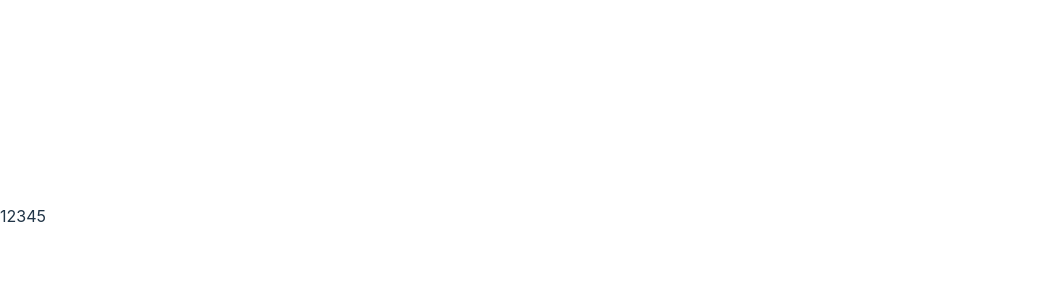
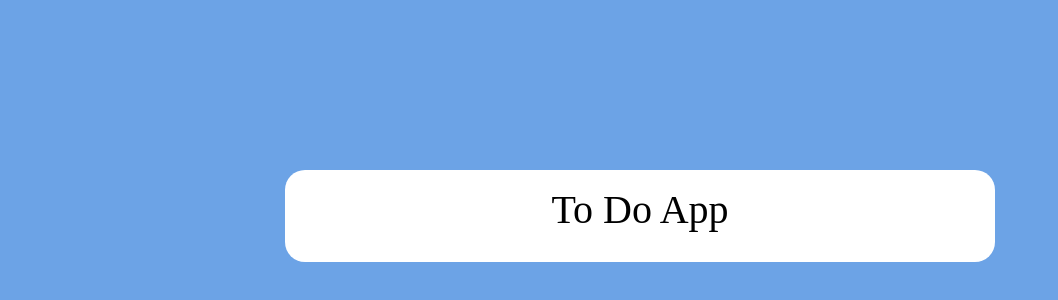
Before and after one commit to Kornull/todo_list, a React (Vite) app in the folder todo/: page / in a window 1280 px wide. Shown: the part 184-484 px from the top of the page, without its empty margins (0-1058 px from the left). Built offline with nearby package versions, Linux system fonts and the light colour scheme.

Commit message:
feat: add start styles

```diff
--- a/todo/src/App.css
+++ /dev/null
@@ -1,41 +0,0 @@
-#root {
-  max-width: 1280px;
-  margin: 0 auto;
-  padding: 2rem;
-  text-align: center;
-}
-
-.logo {
-  height: 6em;
-  padding: 1.5em;
-  will-change: filter;
-}
-.logo:hover {
-  filter: drop-shadow(0 0 2em #646cffaa);
-}
-.logo.react:hover {
-  filter: drop-shadow(0 0 2em #61dafbaa);
-}
-
-@keyframes logo-spin {
-  from {
-    transform: rotate(0deg);
-  }
-  to {
-    transform: rotate(360deg);
-  }
-}
-
-@media (prefers-reduced-motion: no-preference) {
-  a:nth-of-type(2) .logo {
-    animation: logo-spin infinite 20s linear;
-  }
-}
-
-.card {
-  padding: 2em;
-}
-
-.read-the-docs {
-  color: #888;
-}
--- a/todo/src/data/helper.ts
+++ b/todo/src/data/helper.ts
@@ -0,0 +1,3 @@
+type GenerateId = () => string;
+export const generateId: GenerateId = () =>
+  Math.random().toString(16).slice(2) + new Date().getTime().toString(36);
--- a/todo/src/index.css
+++ /dev/null
@@ -1,70 +0,0 @@
-:root {
-  font-family: Inter, Avenir, Helvetica, Arial, sans-serif;
-  font-size: 16px;
-  line-height: 24px;
-  font-weight: 400;
-
-  color-scheme: light dark;
-  color: rgba(255, 255, 255, 0.87);
-  background-color: #242424;
-
-  font-synthesis: none;
-  text-rendering: optimizeLegibility;
-  -webkit-font-smoothing: antialiased;
-  -moz-osx-font-smoothing: grayscale;
-  -webkit-text-size-adjust: 100%;
-}
-
-a {
-  font-weight: 500;
-  color: #646cff;
-  text-decoration: inherit;
-}
-a:hover {
-  color: #535bf2;
-}
-
-body {
-  margin: 0;
-  display: flex;
-  place-items: center;
-  min-width: 320px;
-  min-height: 100vh;
-}
-
-h1 {
-  font-size: 3.2em;
-  line-height: 1.1;
-}
-
-button {
-  border-radius: 8px;
-  border: 1px solid transparent;
-  padding: 0.6em 1.2em;
-  font-size: 1em;
-  font-weight: 500;
-  font-family: inherit;
-  background-color: #1a1a1a;
-  cursor: pointer;
-  transition: border-color 0.25s;
-}
-button:hover {
-  border-color: #646cff;
-}
-button:focus,
-button:focus-visible {
-  outline: 4px auto -webkit-focus-ring-color;
-}
-
-@media (prefers-color-scheme: light) {
-  :root {
-    color: #213547;
-    background-color: #ffffff;
-  }
-  a:hover {
-    color: #747bff;
-  }
-  button {
-    background-color: #f9f9f9;
-  }
-}
--- a/todo/src/main.tsx
+++ b/todo/src/main.tsx
@@ -1,7 +1,9 @@
 import React from 'react';
 import ReactDOM from 'react-dom/client';
 import { App } from './views/App';
-import './index.css';
+
+import './views/styles/common.scss';
+import './views/styles/reset.scss';
 
 ReactDOM.createRoot(document.getElementById('root') as HTMLElement).render(
   <React.StrictMode>
--- a/todo/src/views/App/index.module.scss
+++ b/todo/src/views/App/index.module.scss
@@ -0,0 +1,12 @@
+.article {
+  min-width: 600px;
+  background: #ffffff;
+  border-radius: 20px;
+  padding: 20px 55px;
+
+  &Title {
+    font-size: 40px;
+    margin-bottom: 0.3em;
+    text-align: center;
+  }
+}
--- a/todo/src/views/App/index.tsx
+++ b/todo/src/views/App/index.tsx
@@ -1,3 +1,11 @@
+import styles from './index.module.scss';
+
 export const App: React.FC = () => {
-  return <article>12345</article>;
+  return (
+    <article className={styles.article}>
+      <h1 className={styles.articleTitle}>To Do App</h1>
+      <section className={styles.articleSection}></section>
+      <section className={styles.articleSection}></section>
+    </article>
+  );
 };
--- /dev/null
+++ b/todo/src/views/styles/common.scss
@@ -0,0 +1,12 @@
+@import url('https://fonts.googleapis.com/css2?family=Inter:wght@300;400;700&family=Roboto:wght@400;500&display=swap');
+
+body {
+  font: 16px/1.4 'Roboto', sans-serif;
+  background: #6ca3e6;
+  min-height: 100vh;
+  padding: 1rem;
+  box-sizing: border-box;
+  display: flex;
+  align-items: center;
+  justify-content: center;
+}
--- /dev/null
+++ b/todo/src/views/styles/reset.scss
@@ -0,0 +1,124 @@
+html,
+body,
+div,
+span,
+applet,
+object,
+iframe,
+h1,
+h2,
+h3,
+h4,
+h5,
+h6,
+p,
+blockquote,
+pre,
+a,
+abbr,
+acronym,
+address,
+big,
+cite,
+code,
+del,
+dfn,
+em,
+img,
+ins,
+kbd,
+q,
+s,
+samp,
+small,
+strike,
+strong,
+sub,
+sup,
+tt,
+var,
+b,
+u,
+i,
+center,
+dl,
+dt,
+dd,
+ol,
+ul,
+li,
+fieldset,
+form,
+label,
+legend,
+table,
+caption,
+tbody,
+tfoot,
+thead,
+tr,
+th,
+td,
+article,
+aside,
+canvas,
+details,
+embed,
+figure,
+figcaption,
+footer,
+header,
+hgroup,
+menu,
+nav,
+output,
+ruby,
+section,
+summary,
+time,
+mark,
+audio,
+video {
+  margin: 0;
+  padding: 0;
+  border: 0;
+  font-size: 100%;
+  font: inherit;
+  vertical-align: baseline;
+}
+/* HTML5 display-role reset for older browsers */
+article,
+aside,
+details,
+figcaption,
+figure,
+footer,
+header,
+hgroup,
+menu,
+nav,
+section {
+  display: block;
+}
+body {
+  line-height: 1;
+}
+ol,
+ul {
+  list-style: none;
+}
+blockquote,
+q {
+  quotes: none;
+}
+blockquote:before,
+blockquote:after,
+q:before,
+q:after {
+  content: '';
+  content: none;
+}
+table {
+  border-collapse: collapse;
+  border-spacing: 0;
+}
```
Also changed, not shown: todo/src/App.tsx (deleted, +0 -34 lines).
